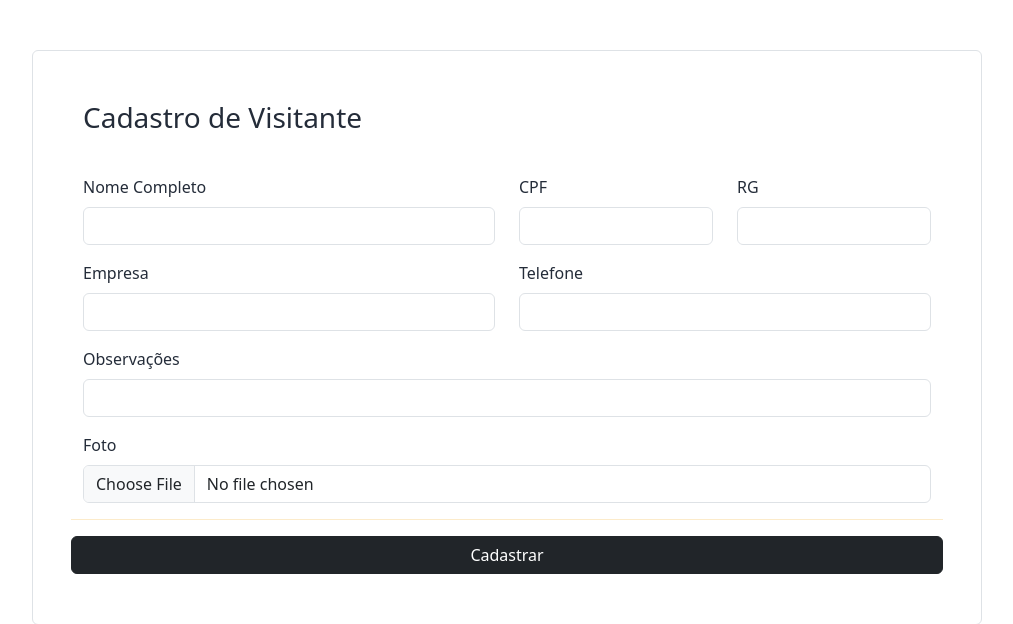
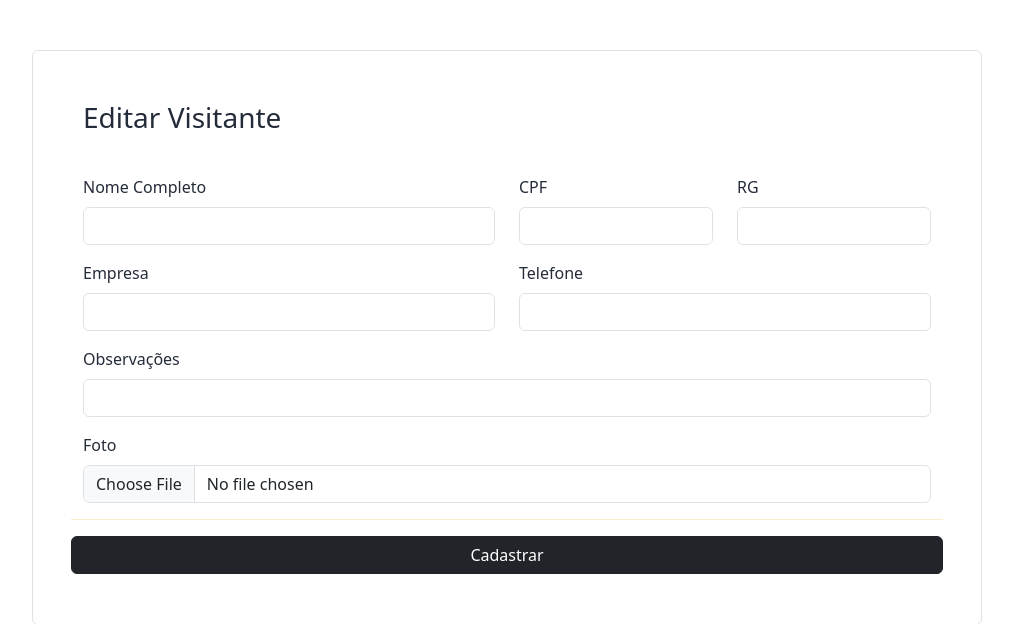
Before and after one commit to Celino3x/front_desk_crud, a PHP site: page /_editar_visitante.php in a window 1280 px wide. Shown: the top 624 px of the page, without its empty margins (133-1146 px from the left). Run offline with PHP 8.4, Linux system fonts and the light colour scheme.

Commit message:
Alterado h3 da página index e editar visitante

```diff
--- a/_editar_visitante.php
+++ b/_editar_visitante.php
@@ -11,7 +11,7 @@
 <body>
 <section class="label container g-0 border rounded overflow-hidden flex-md-row mb-4 shadow-sw h-md-250 position-relative">
         <div>
-            <h3>Cadastro de Visitante</h3>
+            <h3>Editar Visitante</h3>
         </div>
 
     <form action="_inserir_visitante.php" method="POST" class="form_cad" enctype="multipart/form-data">
--- a/index.php
+++ b/index.php
@@ -11,7 +11,7 @@
 <body>
     <section class="label container g-0 border rounded overflow-hidden flex-md-row mb-4 shadow-sw h-md-250 position-relative">
         <div>
-            <h3>Editar de Visitante</h3>
+            <h3>Cadastrar de Visitante</h3>
         </div>
 
     <form action="_inserir_visitante.php" method="POST" class="form_cad" enctype="multipart/form-data">
```
